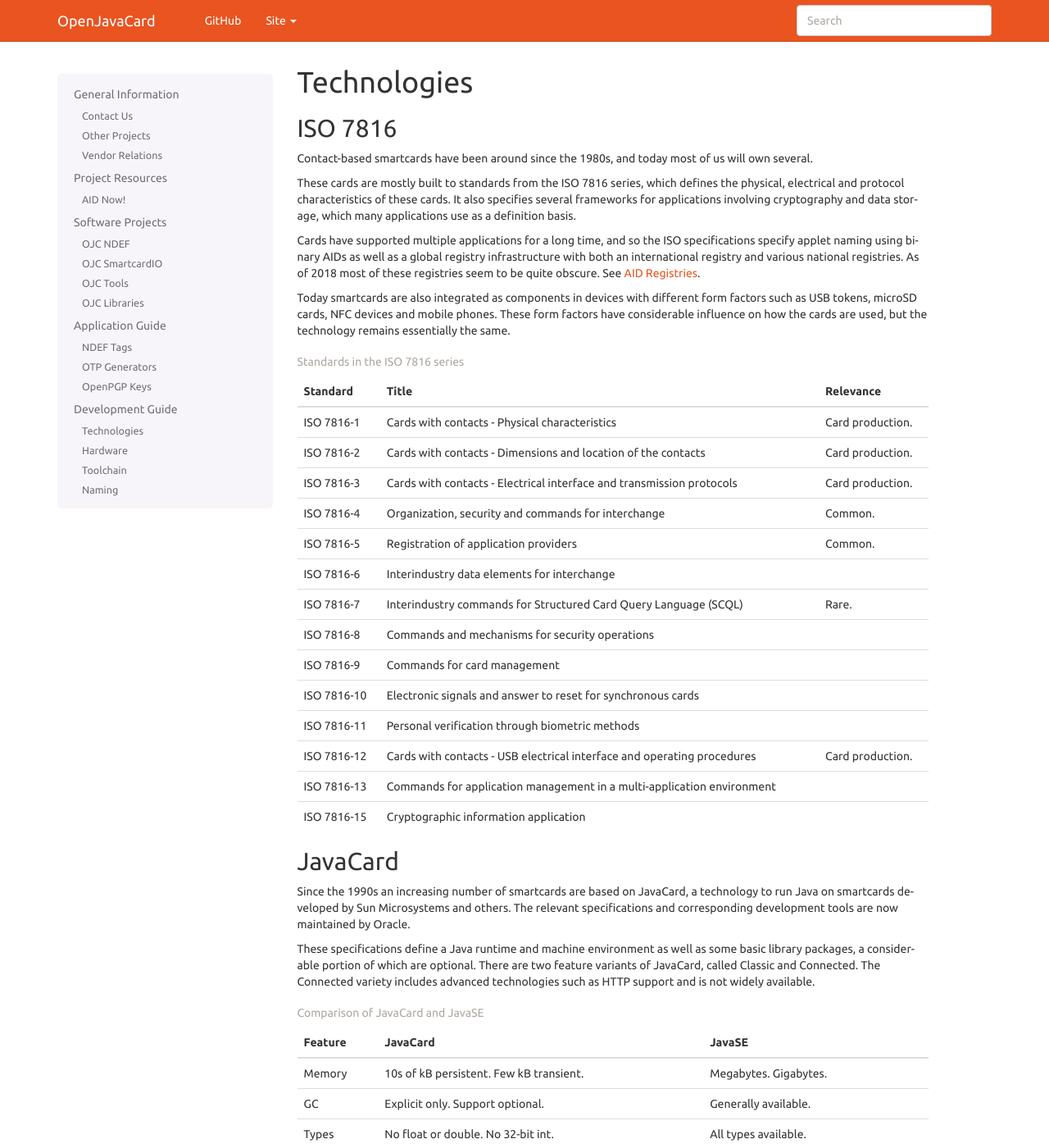
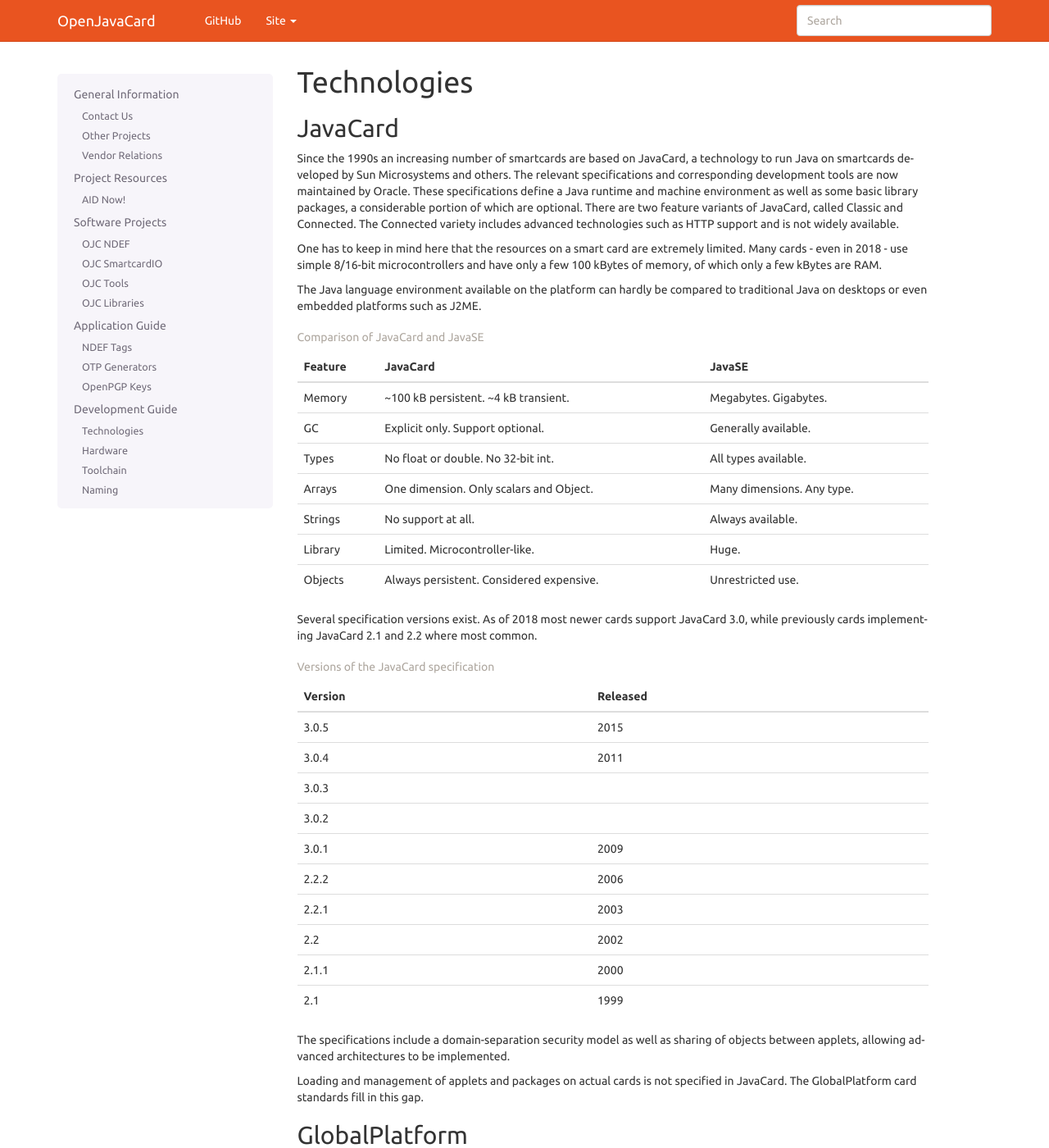
Before and after one commit to OpenJavaCard/openjavacard-site, a Sphinx documentation site: the page built from source/devguide/technologies.rst, in a window 1280 px wide and 1400 px high. Shown: the whole window at 82% size. Built offline with Sphinx 7.4.7, drawn with Linux system fonts in a browser that asks for light colours; some of the changed text lies outside the part shown.

Commit message:
Some reordering

```diff
--- a/source/devguide/technologies.rst
+++ b/source/devguide/technologies.rst
@@ -1,47 +1,14 @@
 Technologies
 ============
-
-.. _iso7816:
-
-ISO 7816
---------
-
-Contact-based smartcards have been around since the 1980s, and today most of us will own several.
-
-These cards are mostly built to standards from the ISO 7816 series, which defines the physical, electrical and protocol characteristics of these cards. It also specifies several frameworks for applications involving cryptography and data storage, which many applications use as a definition basis.
-
-Cards have supported multiple applications for a long time, and so the ISO specifications specify applet naming using binary AIDs as well as a global registry infrastructure with both an international registry and various national registries. As of 2018 most of these registries seem to be quite obscure. See :ref:`aid-registries`.
-
-Today smartcards are also integrated as components in devices with different form factors such as USB tokens, microSD cards, NFC devices and mobile phones. These form factors have considerable influence on how the cards are used, but the technology remains essentially the same.
-
-.. table:: Standards in the ISO 7816 series
-   :widths: auto
-
-   ===========  =======================================================================  ================
-   Standard     Title                                                                    Relevance
-   ===========  =======================================================================  ================
-   ISO 7816-1   Cards with contacts - Physical characteristics                           Card production.
-   ISO 7816-2   Cards with contacts - Dimensions and location of the contacts            Card production.
-   ISO 7816-3   Cards with contacts - Electrical interface and transmission protocols    Card production.
-   ISO 7816-4   Organization, security and commands for interchange                      Common.
-   ISO 7816-5   Registration of application providers                                    Common.
-   ISO 7816-6   Interindustry data elements for interchange
-   ISO 7816-7   Interindustry commands for Structured Card Query Language (SCQL)         Rare.
-   ISO 7816-8   Commands and mechanisms for security operations
-   ISO 7816-9   Commands for card management
-   ISO 7816-10  Electronic signals and answer to reset for synchronous cards
-   ISO 7816-11  Personal verification through biometric methods
-   ISO 7816-12  Cards with contacts - USB electrical interface and operating procedures  Card production.
-   ISO 7816-13  Commands for application management in a multi-application environment
-   ISO 7816-15  Cryptographic information application
-   ===========  =======================================================================  ================
 
 JavaCard
 --------
 
-Since the 1990s an increasing number of smartcards are based on JavaCard, a technology to run Java on smartcards developed by Sun Microsystems and others. The relevant specifications and corresponding development tools are now maintained by Oracle.
+Since the 1990s an increasing number of smartcards are based on JavaCard, a technology to run Java on smartcards developed by Sun Microsystems and others. The relevant specifications and corresponding development tools are now maintained by Oracle. These specifications define a Java runtime and machine environment as well as some basic library packages, a considerable portion of which are optional. There are two feature variants of JavaCard, called Classic and Connected. The Connected variety includes advanced technologies such as HTTP support and is not widely available.
 
-These specifications define a Java runtime and machine environment as well as some basic library packages, a considerable portion of which are optional. There are two feature variants of JavaCard, called Classic and Connected. The Connected variety includes advanced technologies such as HTTP support and is not widely available.
+One has to keep in mind here that the resources on a smart card are extremely limited. Many cards - even in 2018 - use simple 8/16-bit microcontrollers and have only a few 100 kBytes of memory, of which only a few kBytes are RAM.
+
+The Java language environment available on the platform can hardly be compared to traditional Java on desktops or even embedded platforms such as J2ME.
 
 .. table:: Comparison of JavaCard and JavaSE
    :widths: auto
@@ -49,7 +16,7 @@
    ==========  =========================================  ========================================
    Feature     JavaCard                                   JavaSE
    ==========  =========================================  ========================================
-   Memory      10s of kB persistent. Few kB transient.    Megabytes. Gigabytes.
+   Memory      ~100 kB persistent. ~4 kB transient.       Megabytes. Gigabytes.
    GC          Explicit only. Support optional.           Generally available.
    Types       No float or double. No 32-bit int.         All types available.
    Arrays      One dimension. Only scalars and Object.    Many dimensions. Any type.
@@ -106,14 +77,14 @@
 .. table:: Variants of the GlobalPlatform secure channel protocol
    :widths: auto
 
-   ========  ============
-   Protocol  Ciphersuite
-   ========  ============
-   SCP01     DES
-   SCP02     3DES
-   SCP03     AES-128
-   SCP10     RSA-PKCS
-   ========  ============
+   ========  ============  ============================
+   Protocol  Ciphers       Availability
+   ========  ============  ============================
+   SCP01     DES           Obsolete, still available
+   SCP02     3DES          Commonly available
+   SCP03     AES-128       Available on request
+   SCP10     RSA-PKCS      Available on request
+   ========  ============  ============================
 
 NFC
 ---
@@ -134,3 +105,39 @@
 STK applications can provide interactive text-oriented menus that will be displayed by the phone. They can also implement USSD dialing codes. It is also possible to expose SIM applications to applications on the host phone. All of this is done through STK-specific JavaCard APIs and SIM-specific smartcard commands.
 
 In practice, this technology is only available to mobile phone network operators and their subcontractors. This does, however, include operators of open-source GSM networks.
+
+
+.. _iso7816:
+
+ISO 7816
+--------
+
+Contact-based smartcards have been around since the 1980s, and today most of us will own several.
+
+These cards are mostly built to standards from the ISO 7816 series, which defines the physical, electrical and protocol characteristics of these cards. It also specifies several frameworks for applications involving cryptography and data storage, which many applications use as a definition basis.
+
+Cards have supported multiple applications for a long time, and so the ISO specifications specify applet naming using binary AIDs as well as a global registry infrastructure with both an international registry and various national registries. As of 2018 most of these registries seem to be quite obscure. See :ref:`aid-registries`.
+
+Today smartcards are also integrated as components in devices with different form factors such as USB tokens, microSD cards, NFC devices and mobile phones. These form factors have considerable influence on how the cards are used, but the technology remains essentially the same.
+
+.. table:: Standards in the ISO 7816 series
+   :widths: auto
+
+   ===========  =======================================================================  ================
+   Standard     Title                                                                    Relevance
+   ===========  =======================================================================  ================
+   ISO 7816-1   Cards with contacts - Physical characteristics                           Card production.
+   ISO 7816-2   Cards with contacts - Dimensions and location of the contacts            Card production.
+   ISO 7816-3   Cards with contacts - Electrical interface and transmission protocols    Card production.
+   ISO 7816-4   Organization, security and commands for interchange                      Common.
+   ISO 7816-5   Registration of application providers                                    Common.
+   ISO 7816-6   Interindustry data elements for interchange
+   ISO 7816-7   Interindustry commands for Structured Card Query Language (SCQL)         Rare.
+   ISO 7816-8   Commands and mechanisms for security operations
+   ISO 7816-9   Commands for card management
+   ISO 7816-10  Electronic signals and answer to reset for synchronous cards
+   ISO 7816-11  Personal verification through biometric methods
+   ISO 7816-12  Cards with contacts - USB electrical interface and operating procedures  Card production.
+   ISO 7816-13  Commands for application management in a multi-application environment
+   ISO 7816-15  Cryptographic information application
+   ===========  =======================================================================  ================
```
Also changed, not shown: other parts of source/devguide/technologies.rst (+4 -0 lines).
